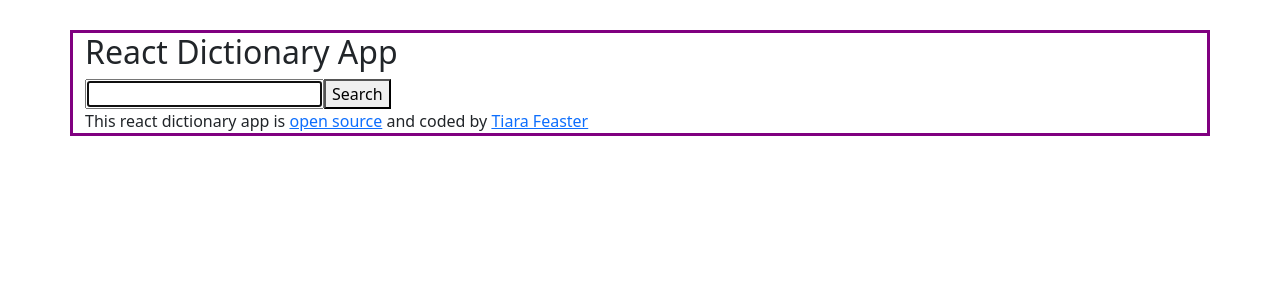
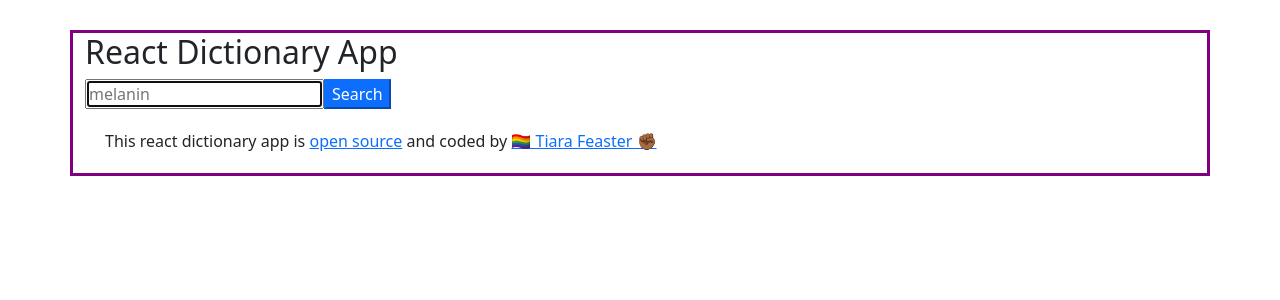
Before and after one commit to tiarafeaster/dictionary-react, a React (Create React App) app: page / in a window 1280 px wide. Shown: the top 300 px of the page. Built offline with nearby package versions, Linux system fonts and the light colour scheme.

Commit message:
added some color

```diff
--- a/src/App.js
+++ b/src/App.js
@@ -23,7 +23,7 @@ function App() {
         </a>{" "}
         and coded by{" "}
         <a href="http://www.tiarajfeaster.com" target="_blank" rel="noreferrer">
-          Tiara Feaster
+           🏳️‍🌈 Tiara Feaster ✊🏾
         </a>
       </footer>
     </div>
--- a/src/Dictionary.js
+++ b/src/Dictionary.js
@@ -28,9 +28,16 @@ function Dictionary() {
 
   return (
     <div>
-      <form onSubmit={search}>
-        <input type="search" autoFocus={true} onChange={handleKeywordChange} />
-        <button>Search</button>
+      <form>
+        <input
+          type="search"
+          autoFocus={true}
+          onChange={handleKeywordChange}
+          placeholder="melanin"
+        />
+        <button className="btn-primary" onClick={search}>
+          Search
+        </button>
       </form>
       <Results results={results} />
     </div>
--- /dev/null
+++ b/src/Meaning.css
@@ -0,0 +1,10 @@
+.Meaning {
+  font-family: "Franklin Gothic Medium", "Arial Narrow", Arial, sans-serif;
+}
+.Meaning h4 {
+  color: blueviolet;
+}
+
+.Meaning p {
+  color: coral;
+}
--- a/src/Meaning.js
+++ b/src/Meaning.js
@@ -1,4 +1,5 @@
 import React from "react";
+import "./Meaning.css";
 
 function Meaning(props) {
   console.log(props.meaning);
@@ -9,9 +10,11 @@ function Meaning(props) {
         return (
           <div key={index}>
             <p>
+              {" "}
+              Definition:
               {definition.definition}
               <br />
-              <em>{definition.example}</em>
+              <em> Example: {definition.example}</em>
             </p>
           </div>
         );
--- a/src/Results.css
+++ b/src/Results.css
@@ -2,3 +2,6 @@
   margin: 30px;
   text-transform: capitalize;
 }
+.Results h2 {
+  color: green;
+}
--- a/src/index.css
+++ b/src/index.css
@@ -3,3 +3,7 @@
   align-items: center;
   margin-top: 30px;
 }
+
+footer {
+  margin: 20px;
+}
```
